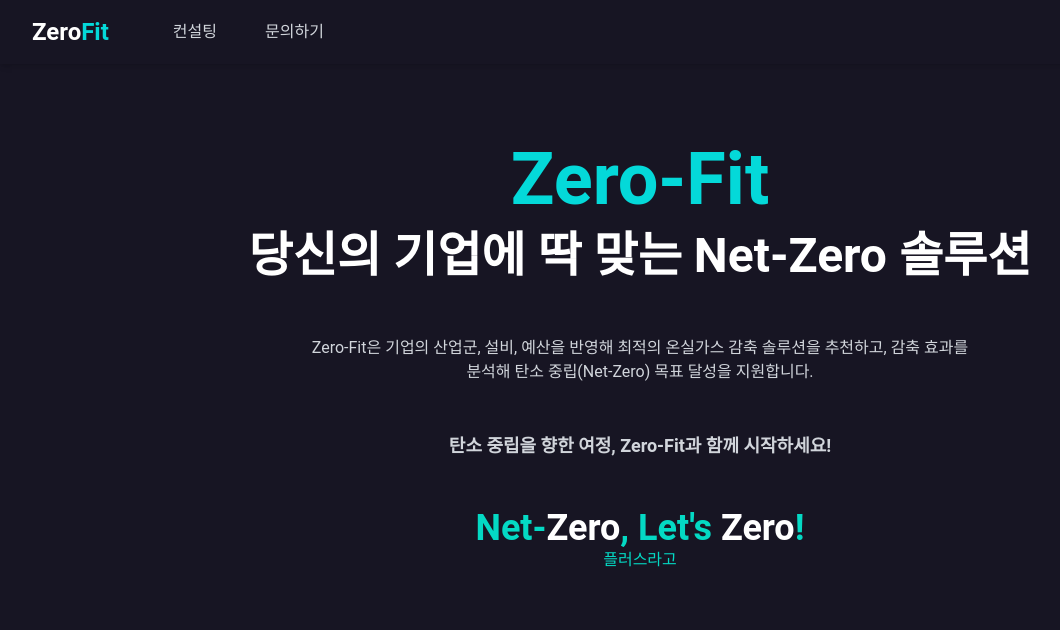
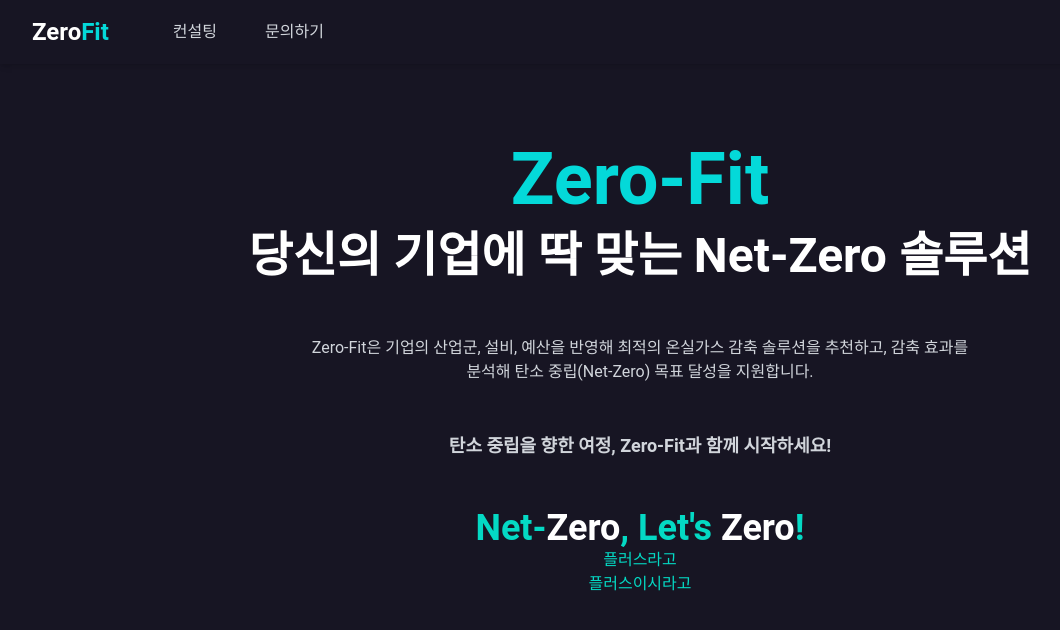
Before and after one commit to eukddan/scd, a React (Vite) app: page / in a window 1280 px wide. Shown: the top 630 px of the page, without its empty margins (0-1060 px from the left). Built offline with nearby package versions, Linux system fonts and the light colour scheme; a small style sheet from the web is missing.

Commit message:
feat: 플러스 기능 추가심

```diff
--- a/src/components/section/HeroSection.tsx
+++ b/src/components/section/HeroSection.tsx
@@ -26,6 +26,9 @@ const HeroSection = () => {
       <p>
         <span className="text-secondmint">플러스라고</span>
       </p>
+      <p>
+        <span className="text-secondmint">플러스이시라고</span>
+      </p>
     </section>
   );
 };
```
